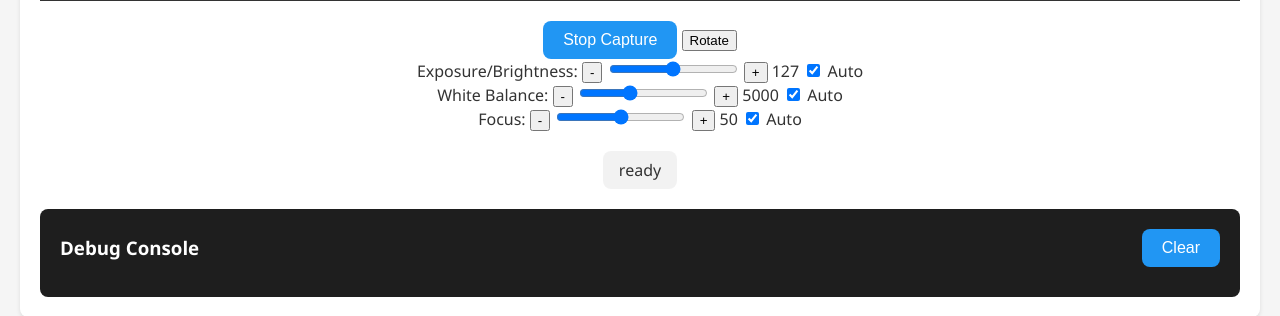
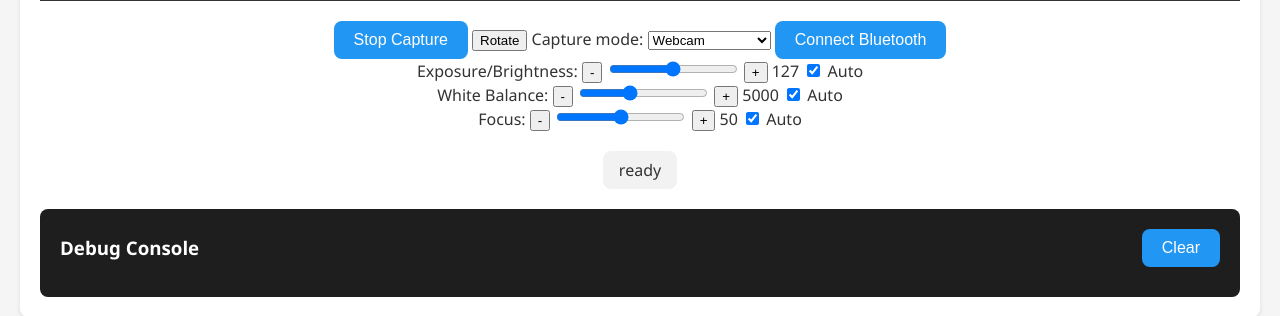
Before and after one commit to Cfomodz/object-scanning-frontend, a Flask app: page / in a window 1280 px wide. Shown: the part 426-742 px from the top of the page. Run offline with Flask 3, Linux system fonts and the light colour scheme; some libraries are stand-ins or nearby versions.

Commit message:
Add Bluetooth shutter capture mode
Split takePicture() on a currentMode flag: the existing canvas rotate and
download path stays under 'webcam', while 'bluetooth' delegates to a new
triggerShutterRelease(). Adds connectToBluetoothDevice() (Web Bluetooth
requestDevice -> GATT -> service -> characteristic) and a write of
Uint8Array([0x01]) to fire the shutter.

Wire up the UI this code assumed but that did not exist: templates/index.html
gains the #mode-selector dropdown and a #bluetooth-connect button. Without
the selector, modeSelector was null and its addEventListener threw a
TypeError at parse time, which broke the whole script including the working
webcam capture.

Connect on button click rather than window load, since
navigator.bluetooth.requestDevice() requires a user gesture and is always
rejected on load. Both element lookups are guarded.

Still incomplete: the service UUID, characteristic UUID and shutter command
byte are placeholders and must be filled in for a specific remote before
the Bluetooth path does anything.

Co-Authored-By: Claude Opus 5 (1M context) <noreply@anthropic.com>
Claude-Session: https://claude.ai/code/session_014hGMSSA9YQkduCSikKxpMz

```diff
--- a/static/js/main.js
+++ b/static/js/main.js
@@ -16,6 +16,8 @@ const debugLog = document.getElementById('debug-log');
 const startCaptureBtn = document.getElementById('start-capture');
 const clearDebugBtn = document.getElementById('clear-debug');
 const rotateBtn = document.getElementById('rotate-btn');
+const modeSelector = document.getElementById('mode-selector');
+const bluetoothConnectBtn = document.getElementById('bluetooth-connect');
 
 let capturing = true;
 let motionDetected = false;
@@ -23,6 +25,9 @@ let motionTimeout = null;
 let detectingMotion = false; // To prevent multiple concurrent detectMotion calls
 let rotationAngle = 0; // Rotation angle in degrees
 let videoTrack;
+let currentMode = 'webcam';
+let bluetoothDevice;
+let shutterCharacteristic;
 
 function addDebugMessage(message) {
     const timestamp = new Date().toLocaleTimeString();
@@ -172,7 +177,8 @@ function detectMotion() {
 
 function takePicture() {
     addDebugMessage('takePicture called');
-
+    if (currentMode === 'webcam') {
+        // Existing webcam capture logic
         const canvas = document.createElement('canvas');
         canvas.width = liveView.videoWidth;
         canvas.height = liveView.videoHeight;
@@ -214,6 +220,10 @@ function takePicture() {
         document.body.removeChild(link);
 
         addDebugMessage('Picture taken');
+    } else if (currentMode === 'bluetooth') {
+        // Trigger Bluetooth shutter
+        triggerShutterRelease();
+    }
 }
 
 startCaptureBtn.addEventListener('click', () => {
@@ -321,3 +331,61 @@ document.getElementById('focus-increase').addEventListener('click', () => {
     control.stepUp();
     updateControlValue('focus-control', 'focus-value');
 });
+
+// Function to connect to the Bluetooth device
+async function connectToBluetoothDevice() {
+    try {
+        addDebugMessage('Requesting Bluetooth device...');
+
+        // Request a Bluetooth device with specific services
+        bluetoothDevice = await navigator.bluetooth.requestDevice({
+            filters: [{ services: ['your-service-uuid'] }] // Replace with the correct service UUID
+        });
+
+        // Connect to the GATT server
+        const server = await bluetoothDevice.gatt.connect();
+
+        // Get the primary service
+        const service = await server.getPrimaryService('your-service-uuid'); // Replace with the correct service UUID
+
+        // Get the characteristic
+        shutterCharacteristic = await service.getCharacteristic('your-characteristic-uuid'); // Replace with the correct characteristic UUID
+
+        addDebugMessage('Bluetooth device connected');
+    } catch (error) {
+        addDebugMessage(`Bluetooth connection failed: ${error}`);
+    }
+}
+
+// Function to trigger the shutter release
+async function triggerShutterRelease() {
+    if (!shutterCharacteristic) {
+        addDebugMessage('Shutter characteristic not available');
+        return;
+    }
+
+    try {
+        // Send a command to the characteristic to trigger the shutter
+        const command = new Uint8Array([0x01]); // Replace with the correct command
+        await shutterCharacteristic.writeValue(command);
+        addDebugMessage('Shutter release triggered');
+    } catch (error) {
+        addDebugMessage(`Failed to trigger shutter: ${error}`);
+    }
+}
+
+// navigator.bluetooth.requestDevice() requires a user gesture, so connect on
+// click rather than on load, where the browser always rejects it.
+if (bluetoothConnectBtn) {
+    bluetoothConnectBtn.addEventListener('click', () => {
+        connectToBluetoothDevice();
+    });
+}
+
+// Add event listener for mode selector
+if (modeSelector) {
+    modeSelector.addEventListener('change', (event) => {
+        currentMode = event.target.value;
+        addDebugMessage(`Mode changed to: ${currentMode}`);
+    });
+}
--- a/templates/index.html
+++ b/templates/index.html
@@ -18,6 +18,12 @@
         <div class="controls">
             <button id="start-capture" class="btn">Stop Capture</button>
             <button id="rotate-btn">Rotate</button>
+            <label for="mode-selector">Capture mode:</label>
+            <select id="mode-selector">
+                <option value="webcam">Webcam</option>
+                <option value="bluetooth">Bluetooth shutter</option>
+            </select>
+            <button id="bluetooth-connect" class="btn">Connect Bluetooth</button>
             <div>
                 <label for="exposure-control">Exposure/Brightness:</label>
                 <button id="exposure-decrease">-</button>
```
Lines whose indentation alone changed are shown as unchanged.
